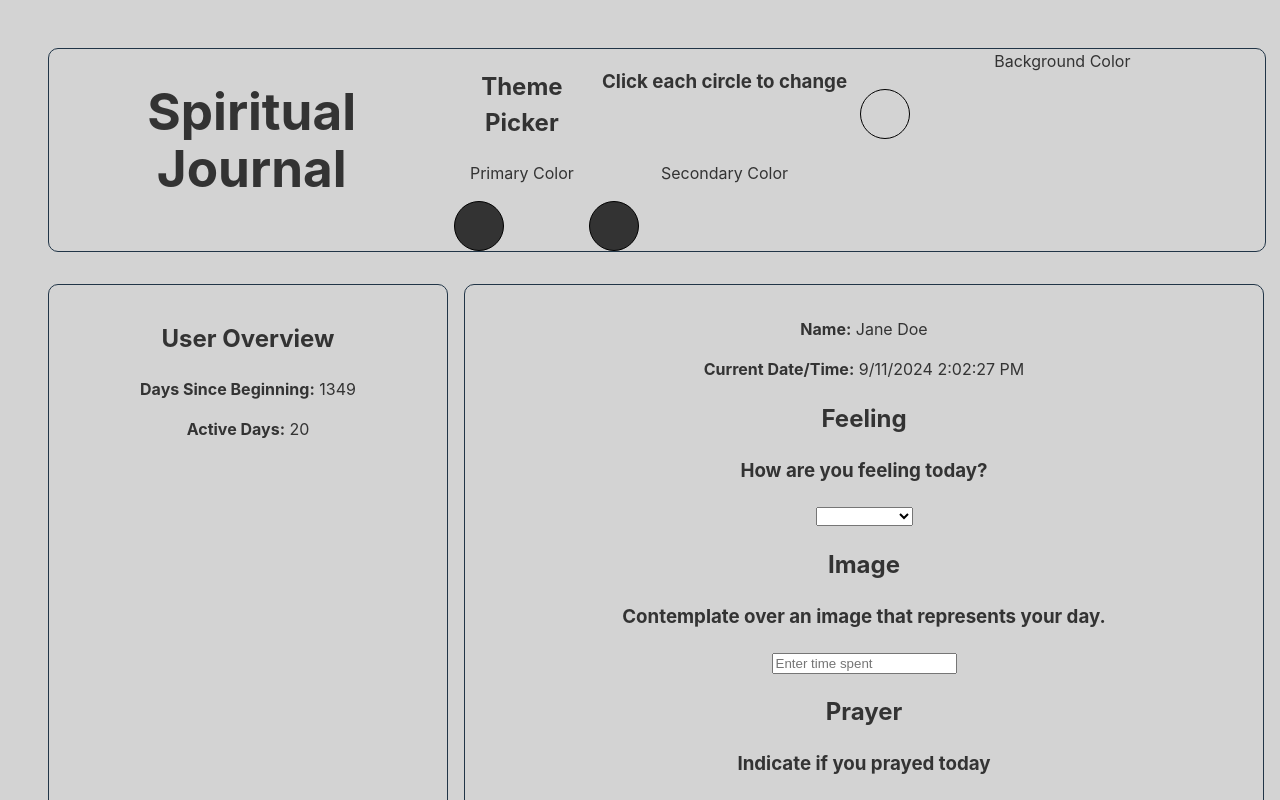
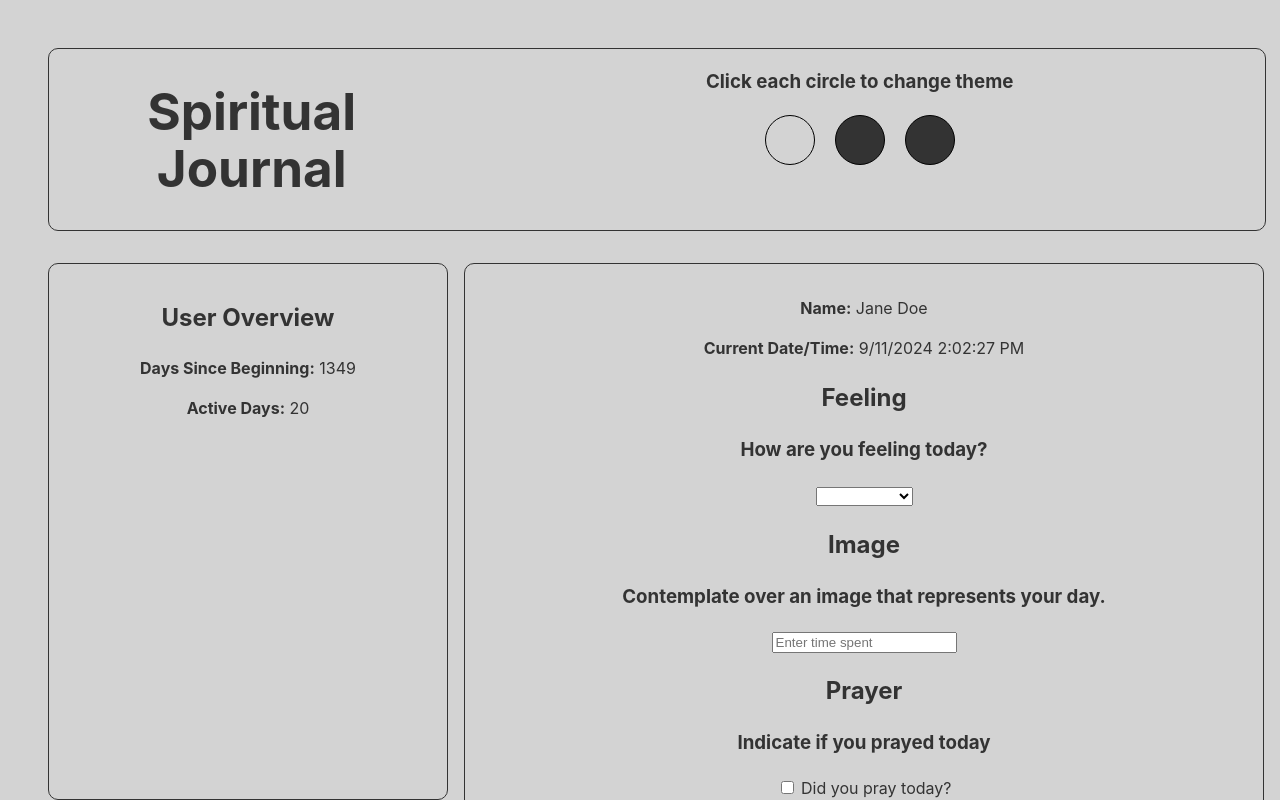
Before and after one commit to NSuer/User_Interface_Project_1, a Svelte app: page / in a window 1280 px wide. Shown: the top 800 px of the page. Built offline with nearby package versions, Linux system fonts and the light colour scheme.

Commit message:
Themes are fully working

```diff
--- a/src/App.svelte
+++ b/src/App.svelte
@@ -27,7 +27,7 @@
 
 <main>
   <header>
-    <div class="box_header">
+    <div class="box_header" style="border: 1px solid {$secondaryColor};">
       <h1 style="color: {$primaryColor};">Spiritual Journal</h1>
       <ThemePicker />
     </div>
@@ -36,12 +36,12 @@
     <div class="container">
     <!-- User Overview Section -->
       <div class="left-column">
-          <div class="box">
+          <div class="box" style="border: 1px solid {$secondaryColor};">
             <h2 style="color: {$primaryColor};">User Overview</h2>
             <p style="color: {$primaryColor};"><strong>Days Since Beginning:</strong> {daysUsing}</p>
             <p style="color: {$primaryColor};"><strong>Active Days:</strong> {daysActive}</p>
           </div>
-          <div class="box">
+          <div class="box" style="border: 1px solid {$secondaryColor};">
             <h2 style="color: {$primaryColor};">User Overview</h2>
             <p style="color: {$primaryColor};"><strong>Days Since Beginning:</strong> {daysUsing}</p>
             <p style="color: {$primaryColor};"><strong>Active Days:</strong> {daysActive}</p>
@@ -50,7 +50,7 @@
 
       <!-- Activity Tracking Section -->
       <div class="right-column">
-        <div class="padding_container">
+        <div class="padding_container" style="border: 1px solid {$secondaryColor};">
           <ActivtiesSection />
         </div>
       </div>
--- a/src/lib/ThemePicker.svelte
+++ b/src/lib/ThemePicker.svelte
@@ -61,34 +61,32 @@
 </script>
 
 <main>
-    <h2 style="color: {$primaryColor};">Theme Picker</h2>
-    <h3 style="color: {$primaryColor};">Click each circle to change</h3>
+    <h3 style="color: {$primaryColor};">Click each circle to change theme</h3>
+    <div class="button_container">
         <div class="theme_picker_single_color">
-        <label style="color: {$primaryColor};" for="background_color">Background Color</label>
+            <!-- <label style="color: {$primaryColor};" for="background_color">Background Color</label> -->
             <button class="circle_button" style="background-color: {$backgroundColor};" on:click={backgroundColorChange}></button>
         </div>
         <div class="theme_picker_single_color">
-        <label style="color: {$primaryColor};" for="primary_color">Primary Color</label>
+            <!-- <label style="color: {$primaryColor};" for="primary_color">Primary Color</label> -->
             <button class="circle_button" style="background-color: {$primaryColor};" on:click={primaryColorChange}></button>
         </div>
         <div class="theme_picker_single_color">
-        <label style="color: {$primaryColor};" for="secondary_color">Secondary Color</label>
+            <!-- <label style="color: {$primaryColor};" for="secondary_color">Secondary Color</label> -->
             <button class="circle_button" style="background-color: {$secondaryColor};" on:click={secondaryColorChange}></button>
         </div>
-
-
+    </div>
 </main>
 
 <style>
-    main {
-        display: grid;
-        grid-template-columns: 1fr 2fr 3fr;
-        grid-template-rows: auto auto;
+    .button_container {
+        display: flex;
+        justify-content: center;
+        gap: 20px;
     }
     .theme_picker_single_color {
         display: flex;
         flex-direction: column;
-        gap: 1rem;
     }
     .circle_button {
         width: 50px;
```
Lines whose indentation alone changed are shown as unchanged.
